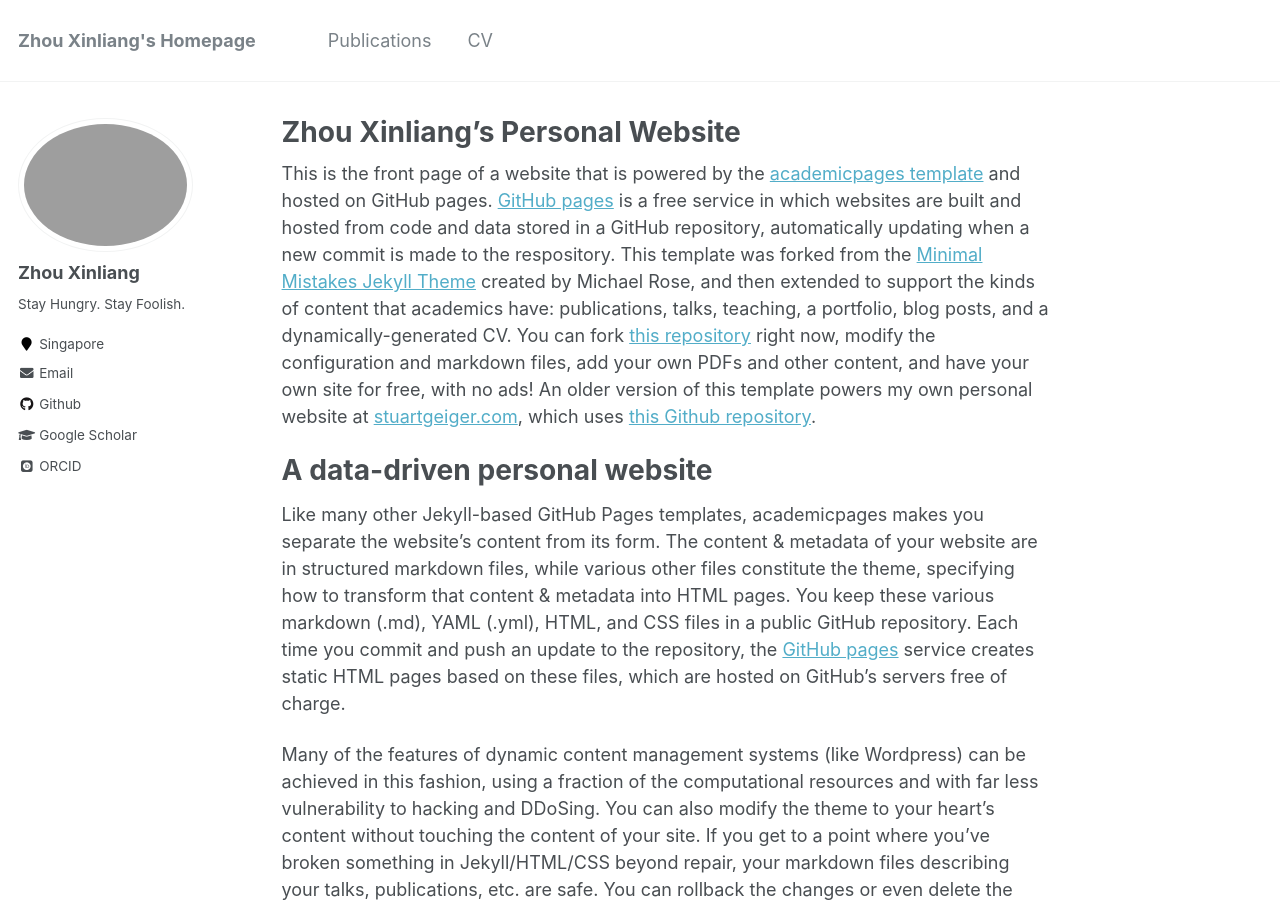
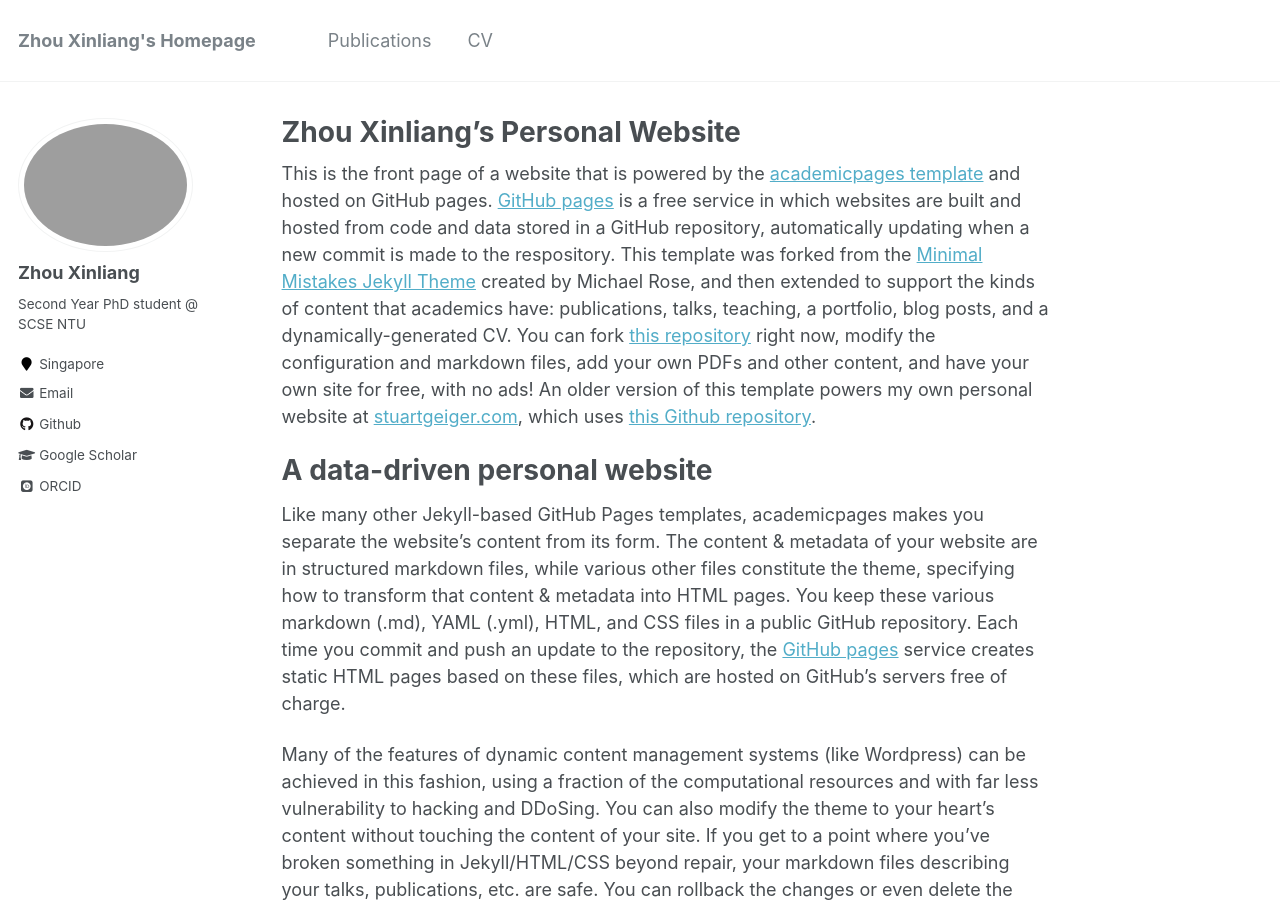
Before and after one commit to xinliangzhou/xinliangzhou.github.io, a Jekyll site: the page built from _pages/about.md, in a window 1280 px wide and 900 px high. Built offline with Jekyll 4.4.1, drawn with Linux system fonts in a browser that asks for light colours; some web fonts are replaced.

Commit message:
Update _config.yml

```diff
--- a/_config.yml
+++ b/_config.yml
@@ -82,7 +82,7 @@ analytics:
 author:
   name             : "Zhou Xinliang"
   avatar           : "profile.JPG"
-  bio              : "Stay Hungry. Stay Foolish."
+  bio              : "Second Year PhD student @ SCSE NTU"
   location         : "Singapore"
   employer         :
   pubmed           :
```
